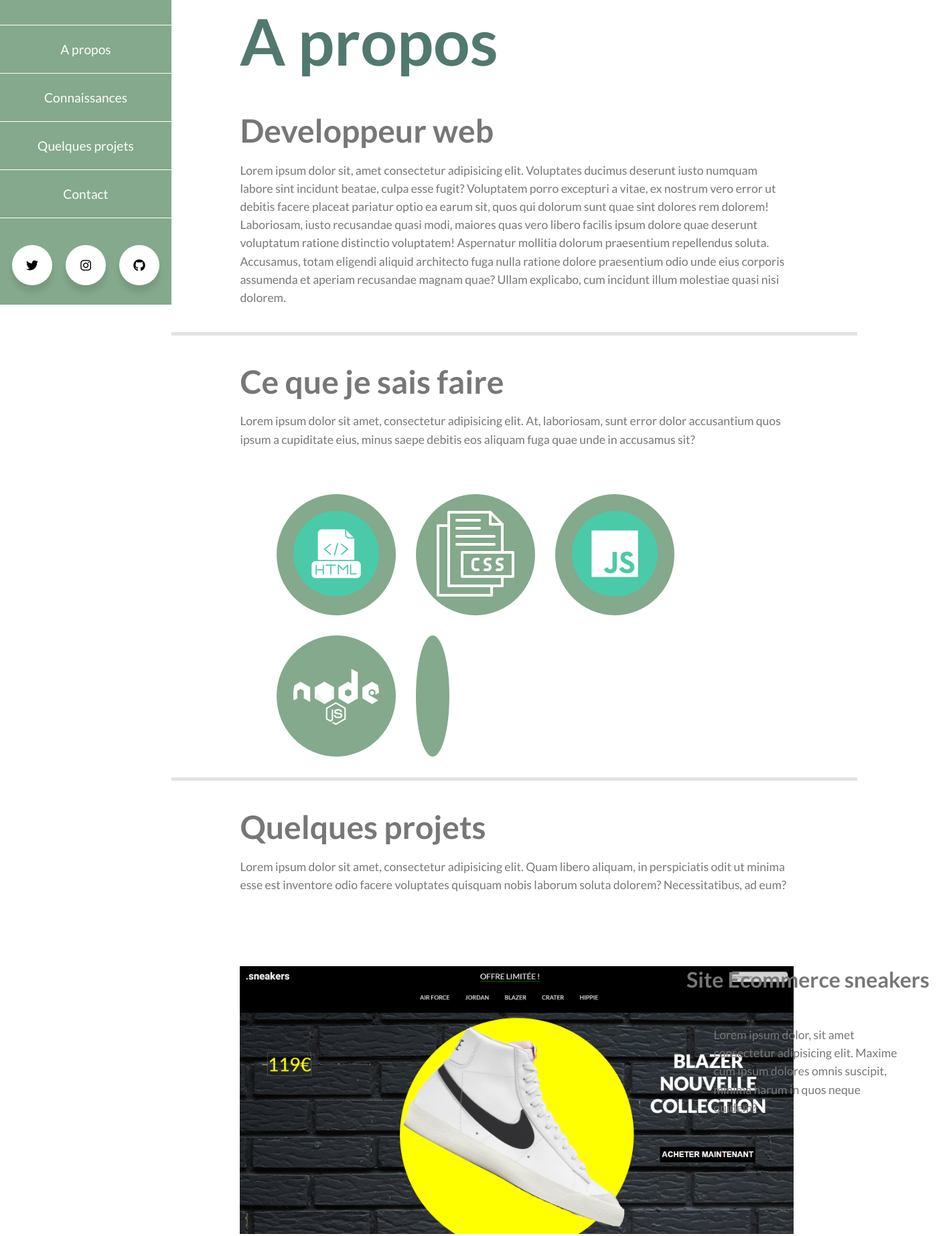
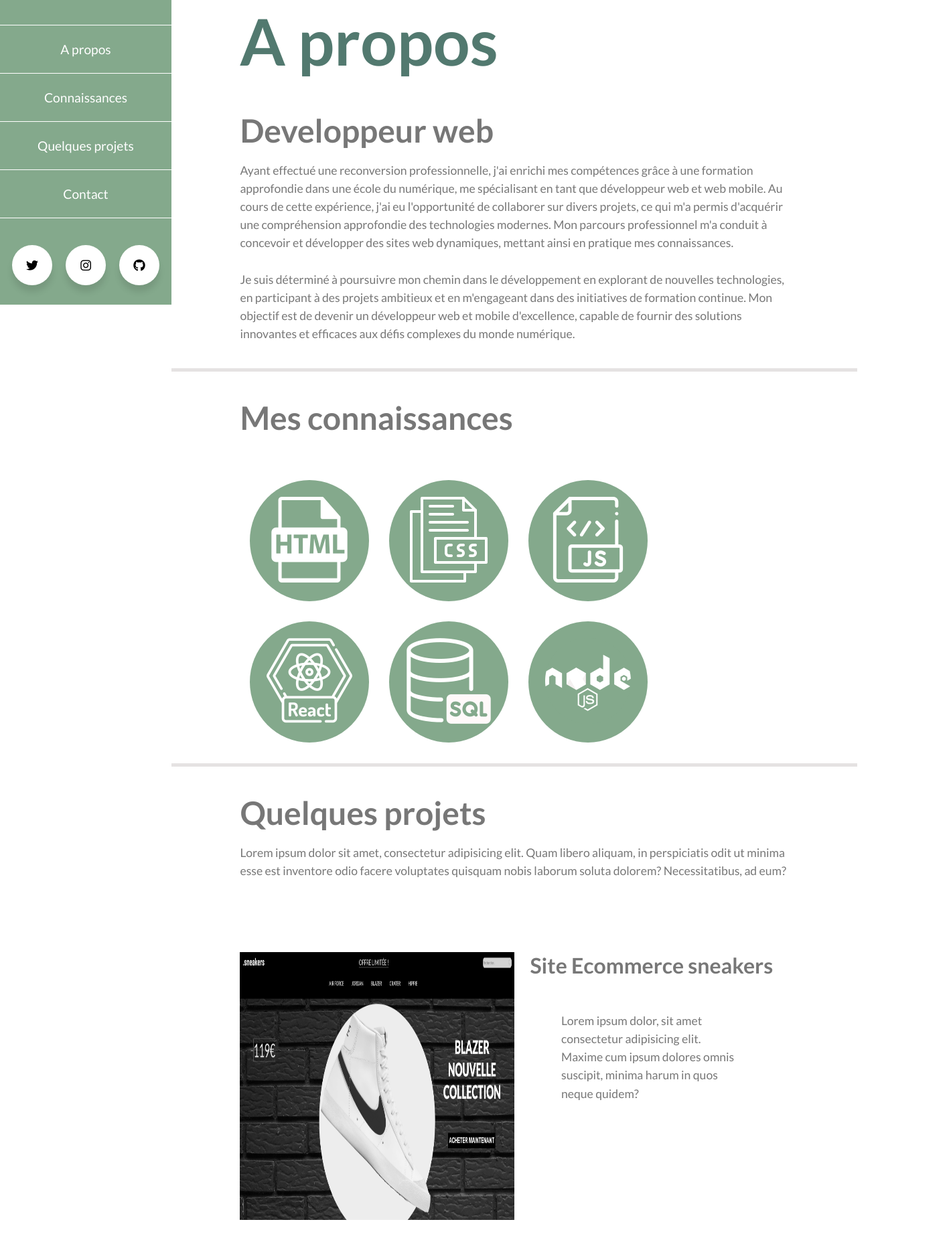
Before and after one commit to YohanSteil/YohanSteil.github.io, a plain HTML site: page index.html in a window 1280 px wide. Shown: the part 345-2191 px from the top of the page at 67% size, 1417 px wide, since content can reach past the window. Drawn offline with nearby package versions, Linux system fonts and the light colour scheme.

Commit message:
Add files via upload

```diff
--- a/index.html
+++ b/index.html
@@ -8,6 +8,7 @@
 <link href="https://fonts.googleapis.com/css2?family=Inter:wght@400;700;800&family=Lato:wght@400;700;900&display=swap" rel="stylesheet">
     <link rel="stylesheet" href="./static/style.css">
     <link rel="stylesheet" href="https://cdnjs.cloudflare.com/ajax/libs/font-awesome/6.4.2/css/all.min.css" />
+    <link href="https://unpkg.com/aos@2.3.1/dist/aos.css" rel="stylesheet">
     <title>Yohan Steil portfolio</title>
 </head>
 <body>
@@ -52,21 +53,21 @@
             <div class="aPropos__center">
                 <h2>A propos</h2>
                 <h3>Developpeur web </h3>
-                <p>Lorem ipsum dolor sit, amet consectetur adipisicing elit. Voluptates ducimus deserunt iusto numquam labore sint incidunt beatae, culpa esse fugit? Voluptatem porro excepturi a vitae, ex nostrum vero error ut debitis facere placeat pariatur optio ea earum sit, quos qui dolorum sunt quae sint dolores rem dolorem! Laboriosam, iusto recusandae quasi modi, maiores quas vero libero facilis ipsum dolore quae deserunt voluptatum ratione distinctio voluptatem! Aspernatur mollitia dolorum praesentium repellendus soluta. Accusamus, totam eligendi aliquid architecto fuga nulla ratione dolore praesentium odio unde eius corporis assumenda et aperiam recusandae magnam quae? Ullam explicabo, cum incidunt illum molestiae quasi nisi dolorem.
+                <p>Ayant effectué une reconversion professionnelle, j'ai enrichi mes compétences grâce à une formation approfondie dans une école du numérique, me spécialisant en tant que développeur web et web mobile. Au cours de cette expérience, j'ai eu l'opportunité de collaborer sur divers projets, ce qui m'a permis d'acquérir une compréhension approfondie des technologies modernes. Mon parcours professionnel m'a conduit à concevoir et développer des sites web dynamiques, mettant ainsi en pratique mes connaissances. <br><br> Je suis déterminé à poursuivre mon chemin dans le développement en explorant de nouvelles technologies, en participant à des projets ambitieux et en m'engageant dans des initiatives de formation continue. Mon objectif est de devenir un développeur web et mobile d'excellence, capable de fournir des solutions innovantes et efficaces aux défis complexes du monde numérique.
                 </p>
             </div>
          </div>
-         <div class="connaissances">
+         <div class="connaissances" >
             <div class="connaissances__center">
-            <h3 id="knowledge">Ce que je sais faire</h3>
-            <p>Lorem ipsum dolor sit amet, consectetur adipisicing elit. At, laboriosam, sunt error dolor accusantium quos ipsum a cupiditate eius, minus saepe debitis eos aliquam fuga quae unde in accusamus sit?</p>
+            <h3 id="knowledge">Mes connaissances</h3>
             <div class="connaissances__center__logo">
-                <ul>
-                    <li class="liStyle"><img src="./static/images/fichier-html.png" alt=""></li>
+                <ul class="ulStyle">
+                    <li class="liStyle"><img src="./static/images/html.png" alt=""></li>
                     <li class="liStyle"><img src="./static/images/css.png" alt=""></li>
-                    <li class="liStyle"><img src="./static/images/js.png" alt=""></li>
+                    <li class="liStyle"><img src="./static/images/javascript.png" alt=""></li>
+                    <li class="liStyle"><img src="./static/images/react.png" alt=""></li>
+                    <li class="liStyle"><img src="./static/images/sql.png" alt=""></li>
                     <li class="liStyle"><img src="./static/images/nodejs.png" alt=""></li>
-                    <li class="liStyle"></li>
                 </ul>
             </div>
              </div>
@@ -77,21 +78,23 @@
             <p>Lorem ipsum dolor sit amet, consectetur adipisicing elit. Quam libero aliquam, in perspiciatis odit ut minima esse est inventore odio facere voluptates quisquam nobis laborum soluta dolorem? Necessitatibus, ad eum?</p>
                 <div class="projects__projet">
                   <div class="projects__projet__total">
-                    <div class="projects__projet__img"> <img src="./static/images/page acceuil.png" alt=""></div>
+                    <a href="./sneakers.html" class="projects__projet__img"> <img class="image" src="./static/images/page acceuil.png" alt="">
+                        <!-- <p class="overlay"> ok</p> -->
+                    </a>
                     <div class="projects__projet__details">
                     <h4>Site Ecommerce sneakers</h4>
                     <p>Lorem ipsum dolor, sit amet consectetur adipisicing elit. Maxime cum ipsum dolores omnis suscipit, minima harum in quos neque quidem?</p>
                     </div>
                  </div>
                  <div class="projects__projet__total">
-                    <div class="projects__projet__img"> <img src="./static/images/coffee.png" alt=""></div>
+                    <div class="projects__projet__img"> <img class="image" src="./static/images/coffee.png" alt=""></div>
                     <div class="projects__projet__details">
                     <h4>Site d'un café</h4>
                     <p>Lorem ipsum dolor, sit amet consectetur adipisicing elit. Maxime cum ipsum dolores omnis suscipit, minima harum in quos neque quidem?</p>
                     </div>
                  </div>
                 <div class="projects__projet__total">
-                    <div class="projects__projet__img"> <img src="./static/images/desktop-design.jpg" alt=""></div>
+                    <div class="projects__projet__img"> <img class="image" src="./static/images/desktop-design.jpg" alt=""></div>
                     <div class="projects__projet__details">
                     <h4>Page de news</h4>
                     <p>Lorem ipsum dolor, sit amet consectetur adipisicing elit. Maxime cum ipsum dolores omnis suscipit, minima harum in quos neque quidem?</p>
@@ -131,6 +134,7 @@
         </footer>
     </main>
 </div>
-<script src="/static/script.js"></script>
+<script src="static/script.js"></script>
+<script src="https://unpkg.com/aos@2.3.1/dist/aos.js"></script>
 </body>
 </html>
```
